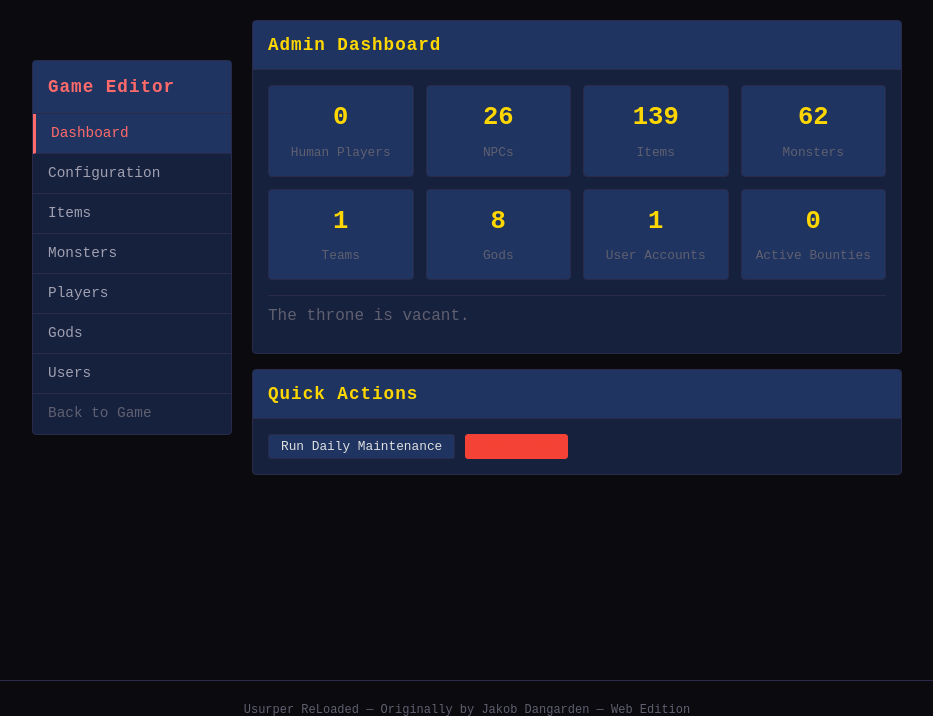
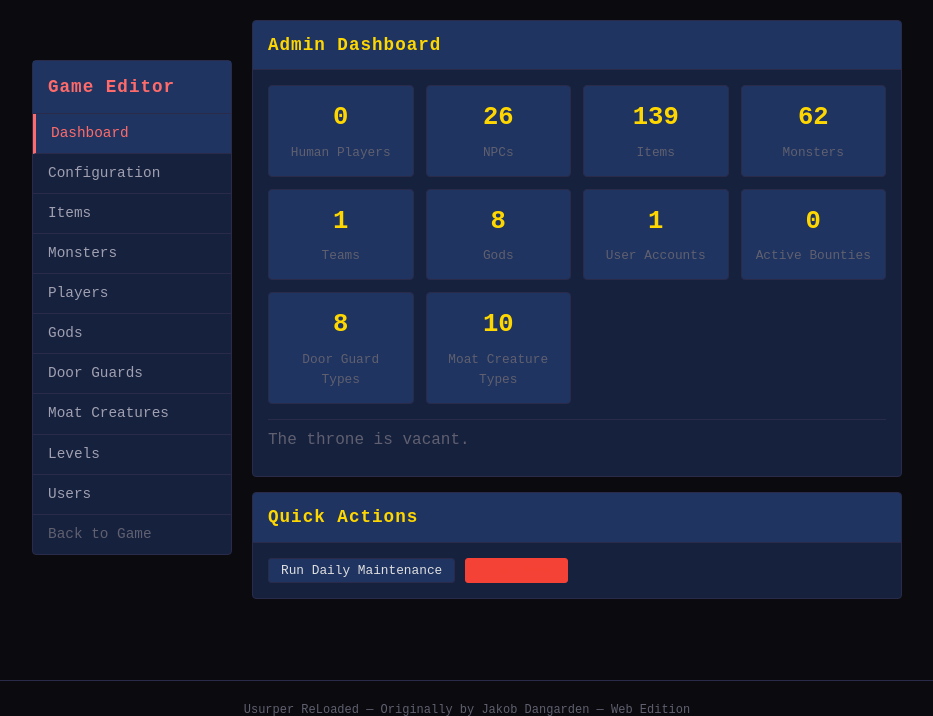
Before and after one commit to faustus1005/UsurperReloaded, a Flask app: page /admin in a window 1280 px wide. Shown: the top 716 px of the page, without its empty margins (173-1106 px from the left). Run offline with Flask 3, Linux system fonts and the light colour scheme; a user stored in the database is signed in; tables that the repository leaves empty hold one stand-in row (values such as "Sample post").

Commit message:
Add admin editors for door guards, moat creatures, and level XP
Add full CRUD admin panels for door guard types and moat creature types,
matching the original Pascal editor's DoorGuard and MoatCreature editors.
Add level XP table editor allowing admins to customize XP requirements
per level with persistence across restarts. Update admin navigation and
dashboard to include new editor sections and entity counts.

https://claude.ai/code/session_01Ea5ZZ7MgGdL96eJfSBatJu

```diff
--- a/web/app.py
+++ b/web/app.py
@@ -77,6 +77,16 @@ db.init_app(app)
 with app.app_context():
     db.create_all()
     seed_all()
+    # Load custom level XP table from admin config if set
+    try:
+        import json as _json
+        _custom_xp = GameConfig.get('level_xp_table')
+        if _custom_xp:
+            _data = _json.loads(_custom_xp)
+            for _k, _v in _data.items():
+                LEVEL_XP[int(_k)] = int(_v)
+    except Exception:
+        pass
 
 login_manager = LoginManager()
 login_manager.init_app(app)
@@ -2661,6 +2671,8 @@ def admin_dashboard():
         'total_news': NewsEntry.query.count(),
         'total_bounties': Bounty.query.filter_by(claimed=False).count(),
         'total_gods': God.query.count(),
+        'total_door_guards': DoorGuard.query.count(),
+        'total_moat_creatures': MoatCreature.query.count(),
     }
     king = Player.query.filter_by(is_king=True).first()
     return render_template('admin/dashboard.html', stats=stats, king=king)
@@ -3239,13 +3251,199 @@ def admin_run_maintenance():
     return redirect(url_for('admin_dashboard'))
 
 
+# ==================== ADMIN: DOOR GUARDS ====================
+
+@app.route('/admin/door-guards')
+@admin_required
+def admin_door_guards():
+    """List all door guard types for editing."""
+    guards = DoorGuard.query.order_by(DoorGuard.cost).all()
+    return render_template('admin/door_guards.html', guards=guards)
+
+
+@app.route('/admin/door-guards/<int:guard_id>', methods=['GET', 'POST'])
+@admin_required
+def admin_edit_door_guard(guard_id):
+    """Edit a door guard type."""
+    guard = db.session.get(DoorGuard, guard_id)
+    if not guard:
+        flash('Door guard not found.', 'error')
+        return redirect(url_for('admin_door_guards'))
+
+    if request.method == 'POST':
+        guard.name = request.form.get('name', guard.name).strip()
+        guard.cost = int(request.form.get('cost', guard.cost))
+        guard.hps = int(request.form.get('hps', guard.hps))
+        guard.attack = int(request.form.get('attack', guard.attack))
+        guard.armor = int(request.form.get('armor', guard.armor))
+        guard.allow_multiple = request.form.get('allow_multiple') == 'on'
+        guard.description = request.form.get('description', guard.description).strip()
+        db.session.commit()
+        flash(f'Door guard "{guard.name}" updated.', 'success')
+        return redirect(url_for('admin_door_guards'))
+
+    return render_template('admin/edit_door_guard.html', guard=guard)
+
+
+@app.route('/admin/door-guards/new', methods=['GET', 'POST'])
+@admin_required
+def admin_new_door_guard():
+    """Create a new door guard type."""
+    if request.method == 'POST':
+        guard = DoorGuard(
+            name=request.form.get('name', 'New Guard').strip(),
+            cost=int(request.form.get('cost', 100)),
+            hps=int(request.form.get('hps', 50)),
+            attack=int(request.form.get('attack', 10)),
+            armor=int(request.form.get('armor', 0)),
+            allow_multiple=request.form.get('allow_multiple') == 'on',
+            description=request.form.get('description', '').strip(),
+        )
+        db.session.add(guard)
+        db.session.commit()
+        flash(f'Door guard "{guard.name}" created.', 'success')
+        return redirect(url_for('admin_door_guards'))
+
+    guard = DoorGuard(name='', cost=100, hps=50, attack=10, armor=0, allow_multiple=False, description='')
+    return render_template('admin/edit_door_guard.html', guard=guard, is_new=True)
+
+
+@app.route('/admin/door-guards/<int:guard_id>/delete', methods=['POST'])
+@admin_required
+def admin_delete_door_guard(guard_id):
+    """Delete a door guard type."""
+    guard = db.session.get(DoorGuard, guard_id)
+    if guard:
+        # Clear references from players using this guard type
+        Player.query.filter_by(door_guard_id=guard_id).update(
+            {'door_guard_id': None, 'door_guard_count': 0})
+        db.session.delete(guard)
+        db.session.commit()
+        flash(f'Door guard "{guard.name}" deleted.', 'success')
+    return redirect(url_for('admin_door_guards'))
+
+
+# ==================== ADMIN: MOAT CREATURES ====================
+
+@app.route('/admin/moat-creatures')
+@admin_required
+def admin_moat_creatures():
+    """List all moat creature types for editing."""
+    creatures = MoatCreature.query.order_by(MoatCreature.cost).all()
+    return render_template('admin/moat_creatures.html', creatures=creatures)
+
+
+@app.route('/admin/moat-creatures/<int:creature_id>', methods=['GET', 'POST'])
+@admin_required
+def admin_edit_moat_creature(creature_id):
+    """Edit a moat creature type."""
+    creature = db.session.get(MoatCreature, creature_id)
+    if not creature:
+        flash('Moat creature not found.', 'error')
+        return redirect(url_for('admin_moat_creatures'))
+
+    if request.method == 'POST':
+        creature.name = request.form.get('name', creature.name).strip()
+        creature.cost = int(request.form.get('cost', creature.cost))
+        creature.hps = int(request.form.get('hps', creature.hps))
+        creature.attack = int(request.form.get('attack', creature.attack))
+        creature.armor = int(request.form.get('armor', creature.armor))
+        creature.description = request.form.get('description', creature.description).strip()
+        db.session.commit()
+        flash(f'Moat creature "{creature.name}" updated.', 'success')
+        return redirect(url_for('admin_moat_creatures'))
+
+    return render_template('admin/edit_moat_creature.html', creature=creature)
+
+
+@app.route('/admin/moat-creatures/new', methods=['GET', 'POST'])
+@admin_required
+def admin_new_moat_creature():
+    """Create a new moat creature type."""
+    if request.method == 'POST':
+        creature = MoatCreature(
+            name=request.form.get('name', 'New Creature').strip(),
+            cost=int(request.form.get('cost', 1000)),
+            hps=int(request.form.get('hps', 50)),
+            attack=int(request.form.get('attack', 15)),
+            armor=int(request.form.get('armor', 10)),
+            description=request.form.get('description', '').strip(),
+        )
+        db.session.add(creature)
+        db.session.commit()
+        flash(f'Moat creature "{creature.name}" created.', 'success')
+        return redirect(url_for('admin_moat_creatures'))
+
+    creature = MoatCreature(name='', cost=1000, hps=50, attack=15, armor=10, description='')
+    return render_template('admin/edit_moat_creature.html', creature=creature, is_new=True)
+
+
+@app.route('/admin/moat-creatures/<int:creature_id>/delete', methods=['POST'])
+@admin_required
+def admin_delete_moat_creature(creature_id):
+    """Delete a moat creature type."""
+    creature = db.session.get(MoatCreature, creature_id)
+    if creature:
+        # Clear references from king records using this creature type
+        KingRecord.query.filter_by(moat_creature_id=creature_id).update(
+            {'moat_creature_id': None, 'moat_guards': 0})
+        db.session.delete(creature)
+        db.session.commit()
+        flash(f'Moat creature "{creature.name}" deleted.', 'success')
+    return redirect(url_for('admin_moat_creatures'))
+
+
+# ==================== ADMIN: LEVELS ====================
+
+@app.route('/admin/levels', methods=['GET', 'POST'])
+@admin_required
+def admin_levels():
+    """Edit level XP requirements."""
+    from models import LEVEL_XP
+
+    if request.method == 'POST':
+        changes = 0
+        for lvl in range(1, 101):
+            form_val = request.form.get(f'level_{lvl}')
+            if form_val is not None:
+                new_xp = int(form_val)
+                if LEVEL_XP.get(lvl) != new_xp:
+                    LEVEL_XP[lvl] = new_xp
+                    changes += 1
+        if changes:
+            # Persist to game config for survival across restarts
+            import json
+            GameConfig.set('level_xp_table', json.dumps(LEVEL_XP))
+            flash(f'Level XP table updated ({changes} level(s) changed).', 'success')
+        else:
+            flash('No changes detected.', 'info')
+        return redirect(url_for('admin_levels'))
+
+    return render_template('admin/levels.html', levels=LEVEL_XP, level_count=100)
+
+
 # ==================== INIT ====================
+
+def load_custom_level_xp():
+    """Load custom level XP table from config if it exists."""
+    try:
+        import json
+        from models import LEVEL_XP
+        custom = GameConfig.get('level_xp_table')
+        if custom:
+            data = json.loads(custom)
+            for k, v in data.items():
+                LEVEL_XP[int(k)] = int(v)
+    except Exception:
+        pass
+
 
 def init_db():
     """Initialize the database and seed data."""
     with app.app_context():
         db.create_all()
         seed_all()
+        load_custom_level_xp()
 
 
 def start_npc_scheduler():
--- a/web/templates/admin/base_admin.html
+++ b/web/templates/admin/base_admin.html
@@ -10,6 +10,9 @@
         <a href="{{ url_for('admin_monsters') }}" class="admin-nav-link {% if request.endpoint in ('admin_monsters', 'admin_edit_monster', 'admin_new_monster') %}active{% endif %}">Monsters</a>
         <a href="{{ url_for('admin_players') }}" class="admin-nav-link {% if request.endpoint in ('admin_players', 'admin_edit_player') %}active{% endif %}">Players</a>
         <a href="{{ url_for('admin_gods') }}" class="admin-nav-link {% if request.endpoint in ('admin_gods', 'admin_edit_god', 'admin_new_god') %}active{% endif %}">Gods</a>
+        <a href="{{ url_for('admin_door_guards') }}" class="admin-nav-link {% if request.endpoint in ('admin_door_guards', 'admin_edit_door_guard', 'admin_new_door_guard') %}active{% endif %}">Door Guards</a>
+        <a href="{{ url_for('admin_moat_creatures') }}" class="admin-nav-link {% if request.endpoint in ('admin_moat_creatures', 'admin_edit_moat_creature', 'admin_new_moat_creature') %}active{% endif %}">Moat Creatures</a>
+        <a href="{{ url_for('admin_levels') }}" class="admin-nav-link {% if request.endpoint == 'admin_levels' %}active{% endif %}">Levels</a>
         <a href="{{ url_for('admin_users') }}" class="admin-nav-link {% if request.endpoint == 'admin_users' %}active{% endif %}">Users</a>
         <a href="{{ url_for('main_menu') }}" class="admin-nav-link back-link">Back to Game</a>
     </nav>
--- a/web/templates/admin/dashboard.html
+++ b/web/templates/admin/dashboard.html
@@ -36,6 +36,14 @@
                 <span class="stat-number">{{ stats.total_bounties }}</span>
                 <span class="stat-desc">Active Bounties</span>
             </div>
+            <div class="admin-stat-card">
+                <span class="stat-number">{{ stats.total_door_guards }}</span>
+                <span class="stat-desc">Door Guard Types</span>
+            </div>
+            <div class="admin-stat-card">
+                <span class="stat-number">{{ stats.total_moat_creatures }}</span>
+                <span class="stat-desc">Moat Creature Types</span>
+            </div>
         </div>
 
         {% if king %}
```
Also changed, not shown: web/templates/admin/door_guards.html (added, +46 -0 lines), web/templates/admin/edit_door_guard.html (added, +55 -0 lines), web/templates/admin/edit_moat_creature.html (added, +48 -0 lines), web/templates/admin/levels.html (added, +39 -0 lines), web/templates/admin/moat_creatures.html (added, +44 -0 lines).
